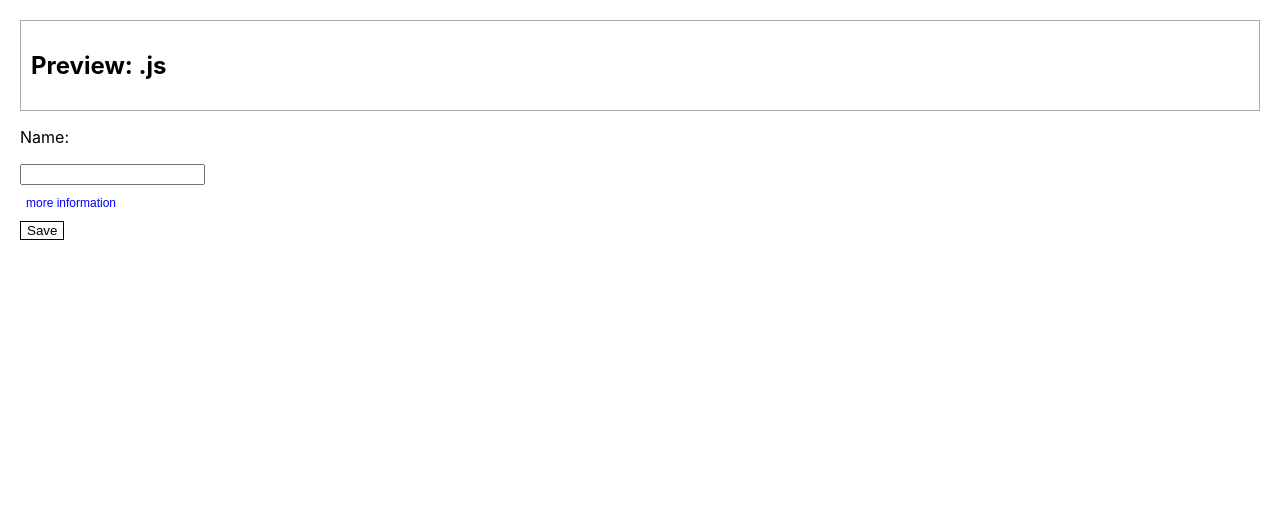
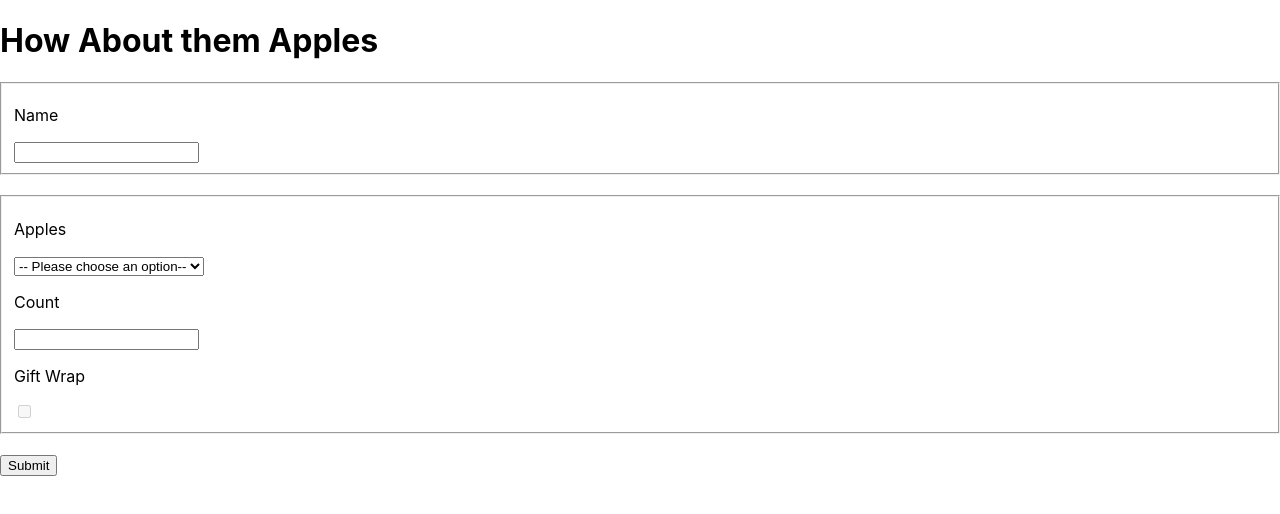
Before and after one commit to sotopro/reactCourse, a React (Create React App) app in the folder react-course/: page / in a window 1280 px wide. Shown: the top 514 px of the page. Built offline with nearby package versions, Linux system fonts and the light colour scheme.

Commit message:
[feature] - create form using reducer & state in app jks

```diff
--- a/react-course/src/App.css
+++ b/react-course/src/App.css
@@ -2,9 +2,10 @@
   text-align: center;
 }
 
-/* .wrapper {
-  display: flex;
-  flex-wrap: wrap;
-  justify-content: space-evenly;
-  padding: 20px;
-} */
+.wrapper {
+  padding:  2px 20;
+}
+
+.wrapper fieldset {
+  margin: 20px 0;
+}
--- a/react-course/src/App.js
+++ b/react-course/src/App.js
@@ -1,9 +1,92 @@
-import React from 'react';
-import FileNamer from './components/FileNamer'
+import React, { useState, useReducer } from 'react';
 import './App.css';
 
+const formReducer = (state, event) => {
+  if(event.reset) {
+    return {
+      apple: '',
+      count: 0,
+      name: '',
+      'gift-wrap': false
+    }
+  }
+  return {
+    ...state,
+    [event.name]: event.value
+  }
+}
+
 const App = () => {
-  return <FileNamer />
+  const [formData, setFormData] = useReducer(formReducer, {
+  })
+  const [submitting, setSubmitting] = useState(false)
+  const handleSubmit = event => {
+    event.preventDefault();
+    setSubmitting(true);
+    setTimeout(() => {
+      setSubmitting(false)
+      setFormData({
+        reset:true
+      })
+    }, 3000)
+  }
+  const handleChange = event => {
+    const isCheckbox = event.target.type === 'checkbox'
+    setFormData({
+      name: event.target.name,
+      value: isCheckbox ? event.target.checked : event.target.value
+    })
+  }
+  return (
+    <div className="wrapper">
+    {console.log(formData)}
+    <h1>How About them Apples</h1>
+    {submitting &&
+      <div>
+        You are submitting the following:
+        <ul>
+          {Object.entries(formData).map(([name, value]) => (
+            <li key="name"><strong>{name}</strong>: {value.toString()}</li>
+          ))}
+        </ul>
+      </div>
+    }
+      <form onSubmit={handleSubmit}>
+        <fieldset disabled={submitting}>
+          <label>
+            <p>Name</p>
+            <input name="name" onChange={handleChange} value={formData.name}/>
+          </label>
+        </fieldset>
+        <fieldset disabled={submitting}>
+          <label>
+            <p>Apples</p>
+            <select name="apple" onChange={handleChange} value={formData.apple}>
+              <option value="">-- Please choose an option--</option>
+              <option value="fuji">Fuji</option>
+              <option value="daniel"> Daniel</option>
+              <option value="honey">Honey</option>
+            </select>
+          </label>
+          <label>
+            <p>Count</p>
+            <input type="number" name="count" onChange={handleChange} step="1" value={formData.count}/>
+          </label>
+          <label>
+            <p>Gift Wrap</p>
+            <input
+              type="checkbox"
+              name="gift-wrap"
+              onChange={handleChange}
+              checked={formData['gift-wrap']}
+              disabled={formData.apple !== 'fuji'}
+            />
+          </label>
+        </fieldset>
+        <button type="submit" disabled={submitting}>Submit</button>
+      </form>
+    </div>
+  )
 
 	}
 
--- a/react-course/src/components/ProductClass/index.css
+++ b/react-course/src/components/ProductClass/index.css
@@ -2,11 +2,11 @@
     font-size: 100px;
 }
 
-.wrapper {
+/* .wrapper {
     padding: 20px;
     font-size: 20px;
 }
 .wrapper button {
     font-size: 20px;
     background: none;
-}
+} */
--- a/react-course/src/components/ProductHook/index.css
+++ b/react-course/src/components/ProductHook/index.css
@@ -2,7 +2,7 @@
     font-size: 100px;
 }
 
-.wrapper {
+/* .wrapper {
     padding: 20px;
     font-size: 20px;
 }
@@ -11,4 +11,4 @@
     font-size: 20px;
     background: none;
     border:  black solid 1px;
-}
+} */
```
